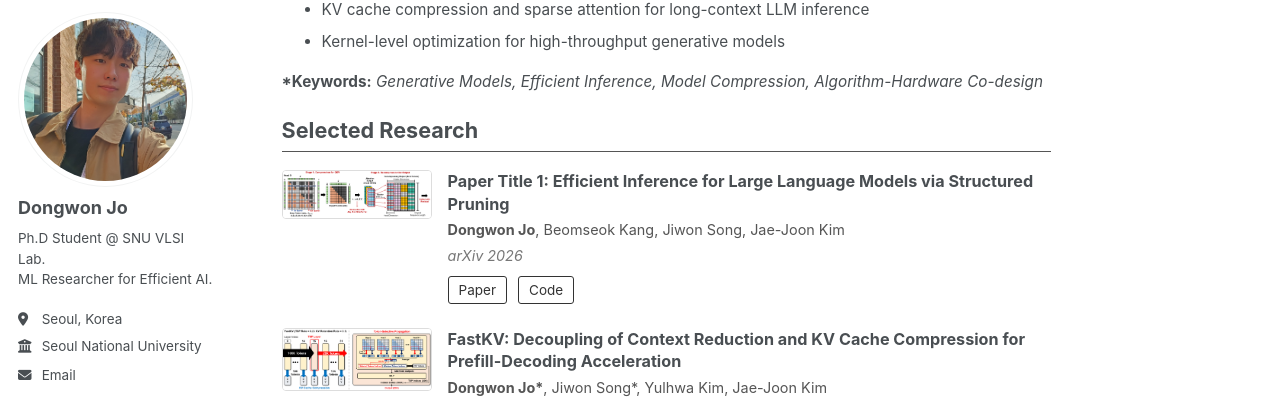
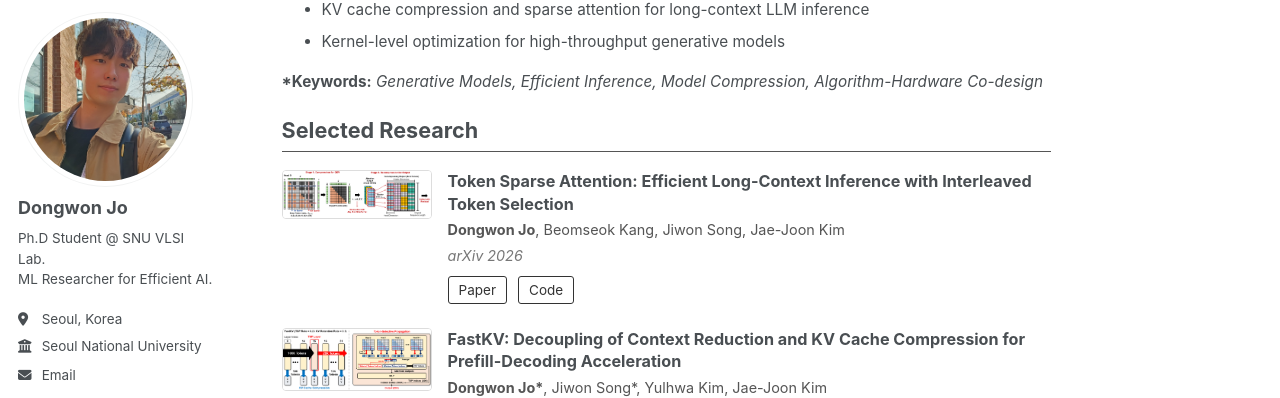
Before and after one commit to dongwonjo/dongwonjo.github.io, a Jekyll site: the page built from _pages/about.md, in a window 1280 px wide and 900 px high, scrolled down 639 px. Shown: the part 89-487 px from the top of the window. Built offline with Jekyll 4.4.1, drawn with Linux system fonts in a browser that asks for light colours; some web fonts are replaced; a script bundle is joined from its source files by our own code; library files that are not in the unit come from our copies.

Commit message:
Update about.md

```diff
--- a/_pages/about.md
+++ b/_pages/about.md
@@ -52,7 +52,7 @@ Currently, my research primarily targets <strong>generative models</strong>, inc
       <img src="/images/paper/TokenSparseAttention.PNG" alt="Paper thumbnail" style="width:200px; height:auto; object-fit:cover; border:1px solid #ddd; border-radius:4px;">
     </div>
     <div style="flex:1; min-width:0;">
-      <p style="font-size:0.9em; font-weight:bold; margin:0 0 4px 0; line-height:1.4;">Paper Title 1: Efficient Inference for Large Language Models via Structured Pruning</p>
+      <p style="font-size:0.9em; font-weight:bold; margin:0 0 4px 0; line-height:1.4;">Token Sparse Attention: Efficient Long-Context Inference with Interleaved Token Selection</p>
       <p style="font-size:0.8em; color:#555; margin:0 0 4px 0;"><strong>Dongwon Jo</strong>, Beomseok Kang, Jiwon Song, Jae-Joon Kim</p>
       <p style="font-size:0.8em; color:#777; margin:0 0 8px 0;"><em>arXiv 2026</em></p>
       <a href="https://arxiv.org/abs/2602.03216" style="display:inline-block; font-size:0.75em; padding:3px 10px; border:1px solid #333; border-radius:3px; color:#333; text-decoration:none; margin-right:6px; background:#fff;">Paper</a>
```
